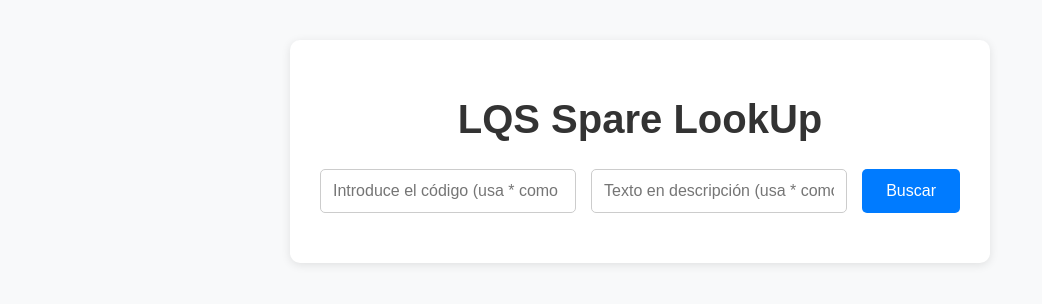
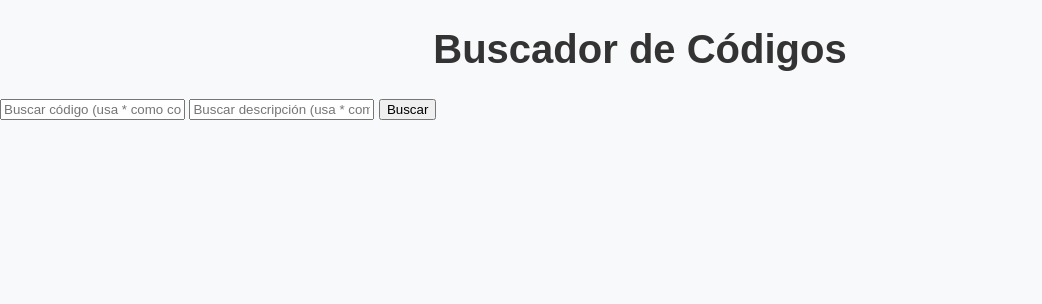
Before and after one commit to Pauralota/LQS-lookUp, a plain HTML site: page index.html in a window 1280 px wide. Shown: the whole page, without its empty margins (0-1042 px from the left). Drawn offline with nearby package versions, Linux system fonts and the light colour scheme.

Commit message:
Update index.html

```diff
--- a/index.html
+++ b/index.html
@@ -1,24 +1,29 @@
 <!DOCTYPE html>
-<html>
+<html lang="es">
 <head>
-    <title>LQS spare lookUp</title>
-    <meta name="viewport" content="width=device-width, initial-scale=1.0">
-    <link rel="stylesheet" href="style.css">
+  <meta charset="UTF-8">
+  <meta name="viewport" content="width=device-width, initial-scale=1.0">
+  <title>Búsqueda de Códigos</title>
+
+  <!-- Enlace al CSS -->
+  <link rel="stylesheet" href="style.css">
+
+  <!-- PapaParse -->
+  <script src="https://cdn.jsdelivr.net/npm/papaparse@5.4.1/papaparse.min.js"></script>
 </head>
 <body>
-    <div class="container">
-        <h1>LQS Spare LookUp</h1>
 
-        <div class="search-box">
-            <input type="text" id="codigoInput" placeholder="Introduce el código (usa * como comodín)">
-            <input type="text" id="descripcionInput" placeholder="Texto en descripción (usa * como comodín)">
-            <button onclick="buscarCodigo()">Buscar</button>
-        </div>
+  <h1>Buscador de Códigos</h1>
 
-        <div id="resultados" class="resultados"></div>
-    </div>
+  <div class="busqueda">
+    <input type="text" id="codigoInput" placeholder="Buscar código (usa * como comodín)">
+    <input type="text" id="descripcionInput" placeholder="Buscar descripción (usa * como comodín)">
+    <button onclick="buscarCodigo()">Buscar</button>
+  </div>
 
-    <script src="https://cdn.jsdelivr.net/npm/papaparse@5.4.1/papaparse.min.js"></script>
-    <script src="https://pauralota.github.io/LQS-lookUp/script.js"></script>
+  <div id="resultados"></div>
+
+  <!-- Enlace al script -->
+  <script src="script.js"></script>
 </body>
 </html>
```
